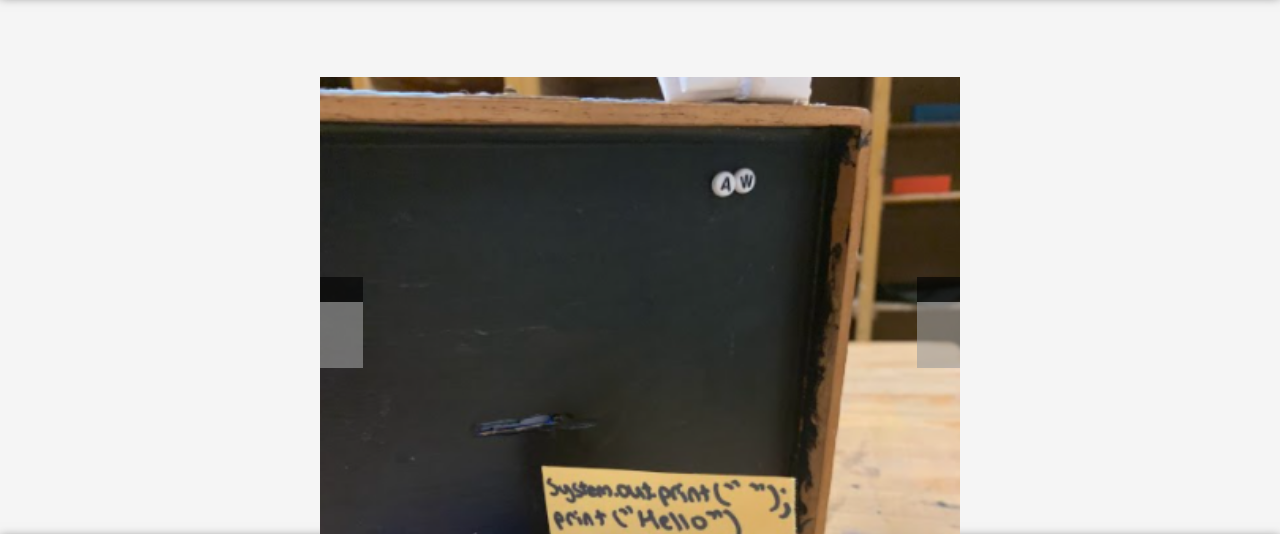
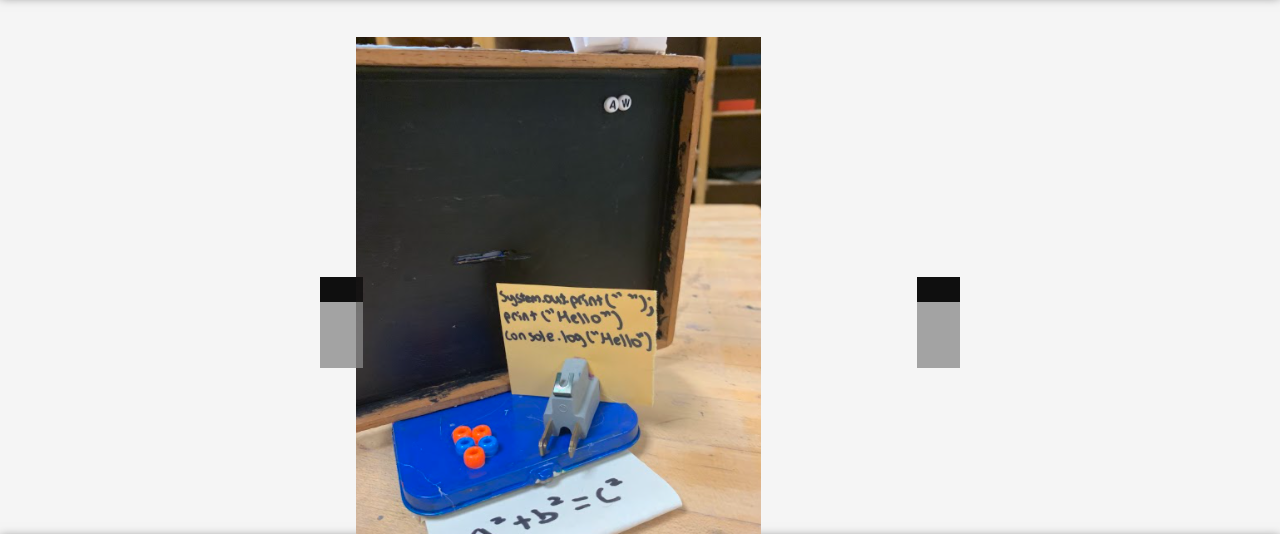
Before and after one commit to AndrewxWang/C-CProject, a plain HTML site: page identity.html in a window 1280 px wide. Shown: the part 232-766 px from the top of the page. Drawn offline with Linux system fonts and the light colour scheme; grey boxes are pictures that could not be loaded; a web font is replaced by a local one.

Commit message:
fixed width

```diff
--- a/style.css
+++ b/style.css
@@ -32,8 +32,8 @@ a.prev:hover,a.next:hover {
 	z-index: 100;
 }
 img {
-	max-width:100%;
-	width:100%;
+	max-width:50%%;
+	width:50%%;
 	left:0;
 }
 @keyframes slide-down {
```
